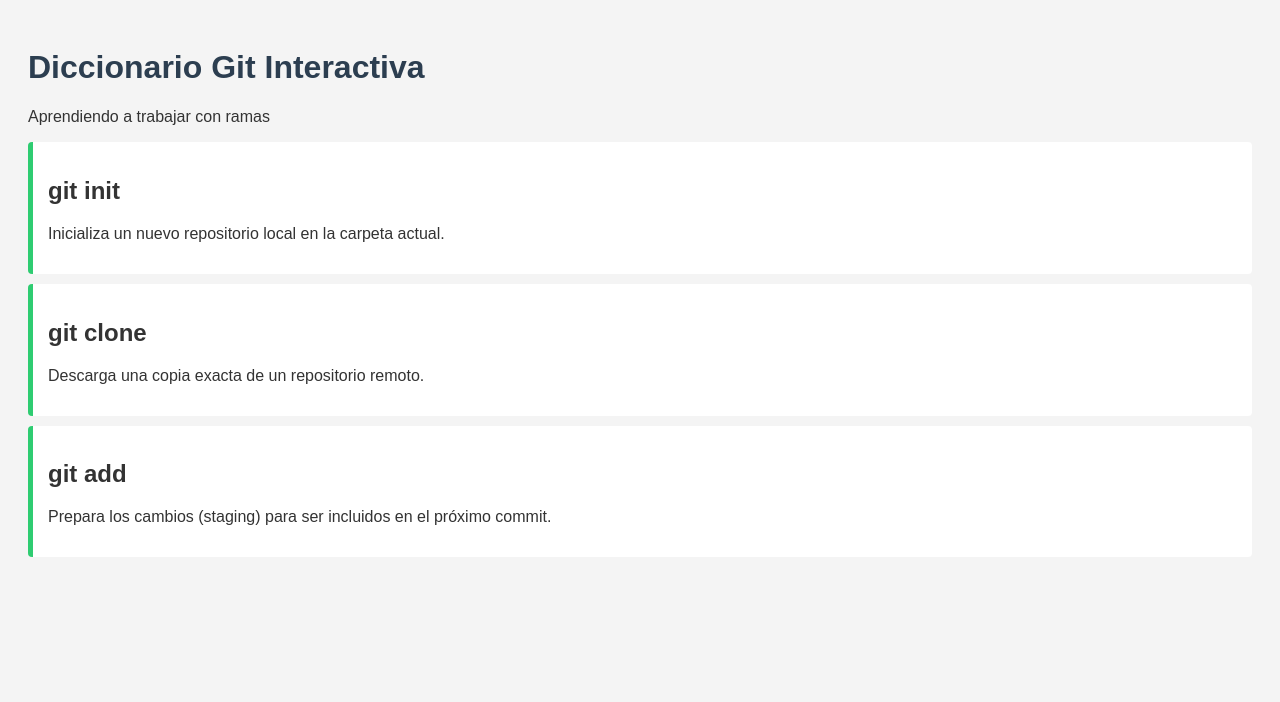
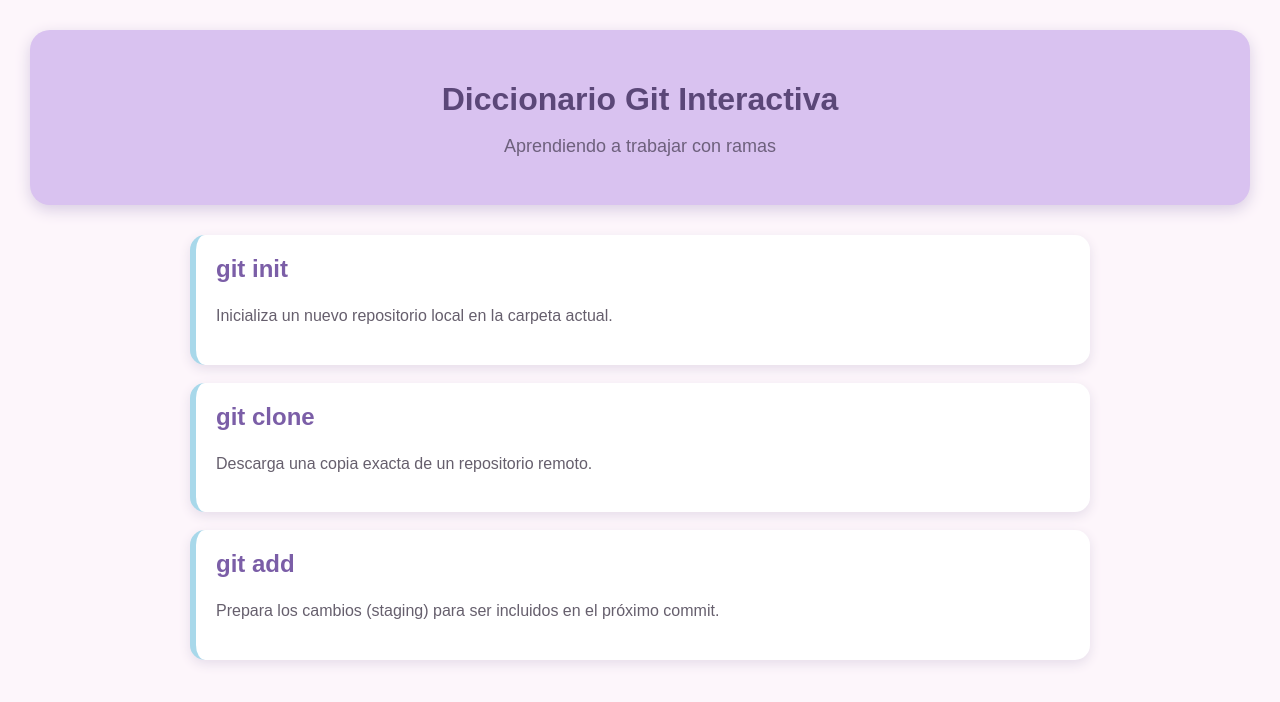
Before and after one commit to DomenicaPugo11/ramas, a plain HTML site: page Parte 2/Ramas/index.html in a window 1280 px wide. Drawn offline with Linux system fonts and the light colour scheme.

Commit message:
Mejoras visuales con IA

```diff
--- a/Parte 2/Ramas/style.css
+++ b/Parte 2/Ramas/style.css
@@ -1,3 +1,57 @@
-body { font-family: sans-serif; background-color: #f4f4f4; color: #333; padding: 20px; }
-.comando { background: white; padding: 15px; margin-bottom: 10px; border-left: 5px solid #2ecc71; border-radius: 4px; }
-h1 { color: #2c3e50; }
+body {
+    font-family: sans-serif;
+    background-color: #fdf6fb;
+    color: #4a4458;
+    padding: 30px;
+    margin: 0;
+}
+
+header {
+    background-color: #d9c2f0;
+    padding: 30px;
+    text-align: center;
+    border-radius: 20px;
+    margin-bottom: 30px;
+    box-shadow: 0 5px 15px #d8cce3;
+}
+
+h1 {
+    color: #5b4778;
+    margin-bottom: 10px;
+}
+
+header p {
+    color: #6d607c;
+    font-size: 18px;
+}
+
+#contenedor {
+    max-width: 900px;
+    margin: auto;
+}
+
+.comando {
+    background-color: #ffffff;
+    padding: 20px;
+    margin-bottom: 18px;
+    border-left: 6px solid #a8d8ea;
+    border-radius: 15px;
+    box-shadow: 0 4px 12px #e6ddea;
+    transition: 0.3s;
+}
+
+.comando:hover {
+    transform: translateY(-5px);
+    box-shadow: 0 8px 18px #d8cce3;
+}
+
+.comando h2 {
+    color: #7b5ea7;
+    margin-top: 0;
+}
+
+.comando p {
+    color: #665f6d;
+    font-size: 16px;
+    line-height: 1.6;
+}
```
